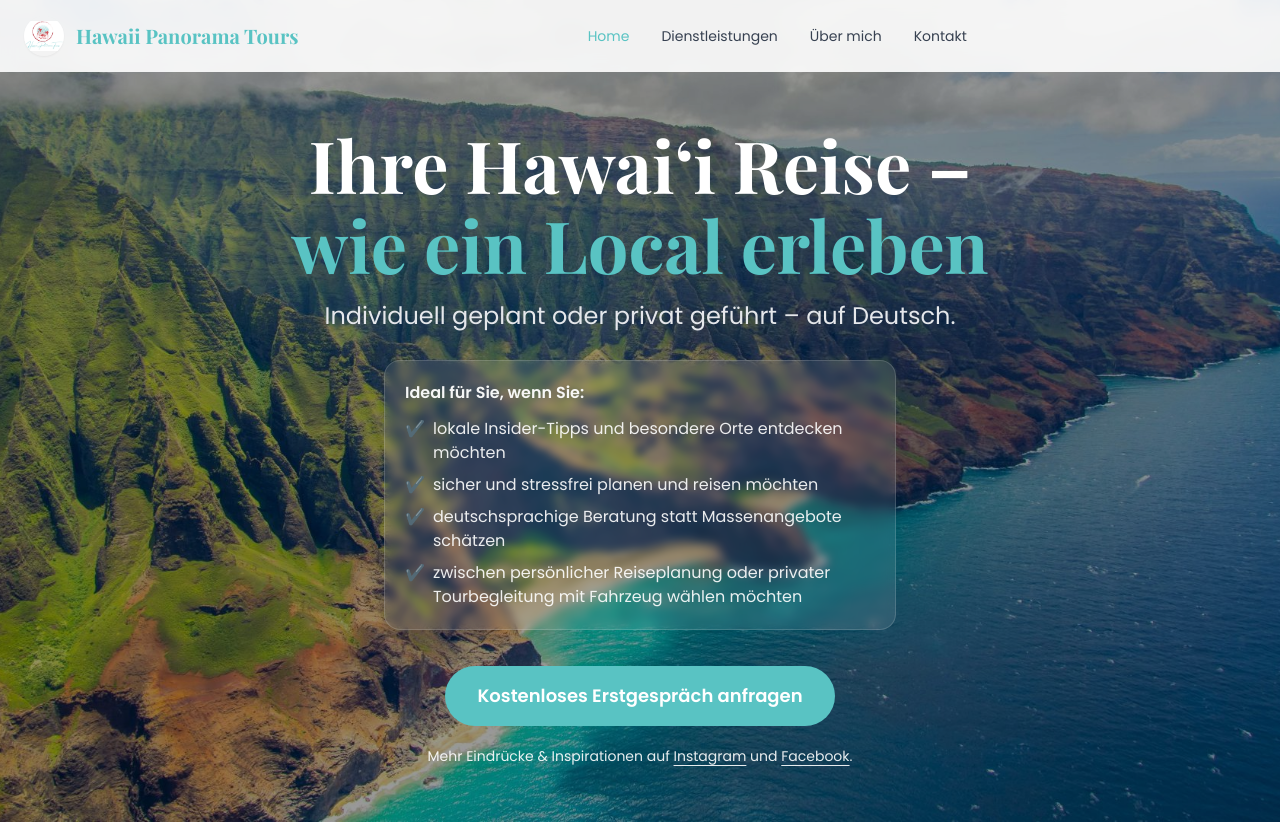
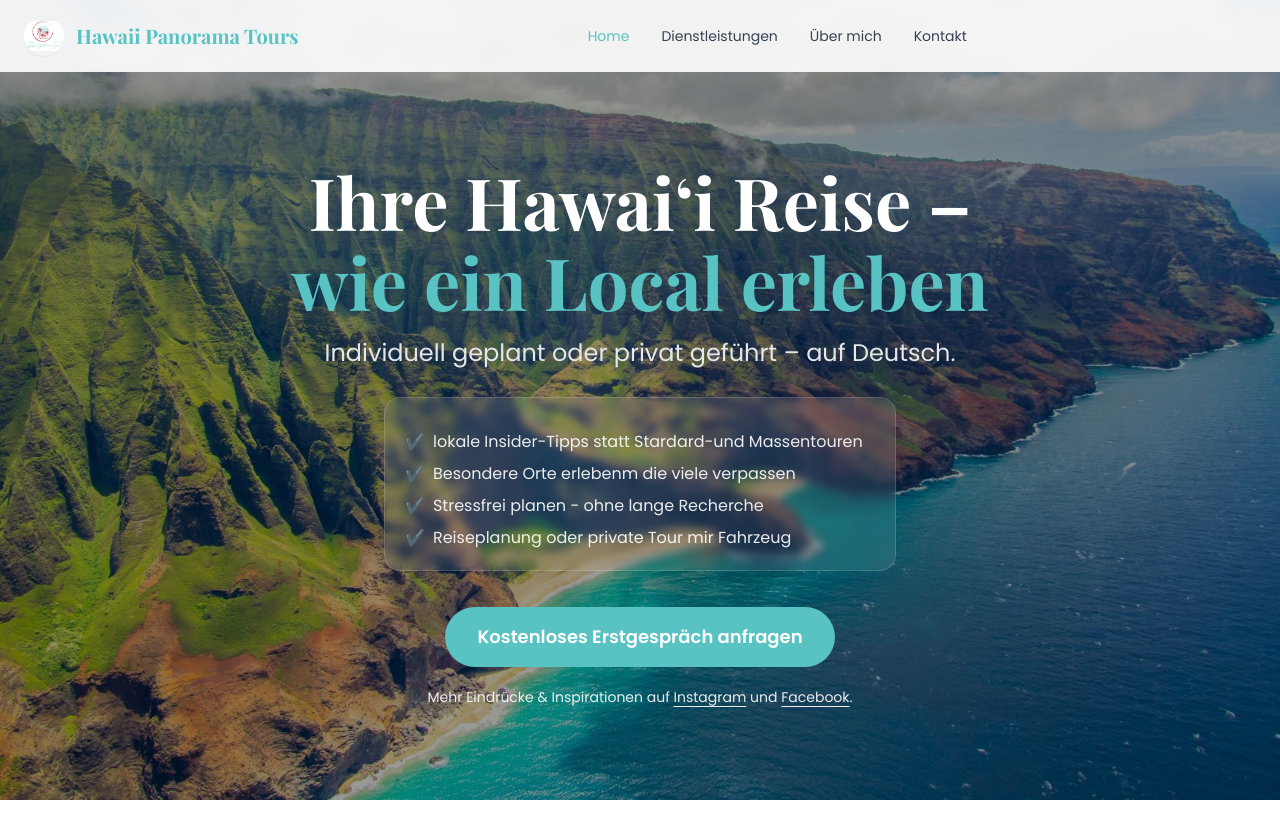
Before and after one commit to hawaiipanoramatours-prog/hawaiipanoramatours, a React (Vite) app: page / in a window 1280 px wide. Shown: the top 824 px of the page. Built offline with nearby package versions, Linux system fonts and the light colour scheme.

Commit message:
Update Sections.impl.jsx

```diff
--- a/src/components/Sections.impl.jsx
+++ b/src/components/Sections.impl.jsx
@@ -9,12 +9,11 @@ export function Hero({ content, lang }) {
 
   const trust = {
     de: {
-      title: 'Ideal für Sie, wenn Sie:',
       good: [
-        'lokale Insider-Tipps und besondere Orte entdecken möchten',
-        'sicher und stressfrei planen und reisen möchten',
-        'deutschsprachige Beratung statt Massenangebote schätzen',
-        'zwischen persönlicher Reiseplanung oder privater Tourbegleitung mit Fahrzeug wählen möchten',
+        'lokale Insider-Tipps statt Stardard-und Massentouren',
+        'Besondere Orte erlebenm die viele verpassen',
+        'Stressfrei planen - ohne lange Recherche',
+        'Reiseplanung oder private Tour mir Fahrzeug',
       ],
     },
     en: {
```
